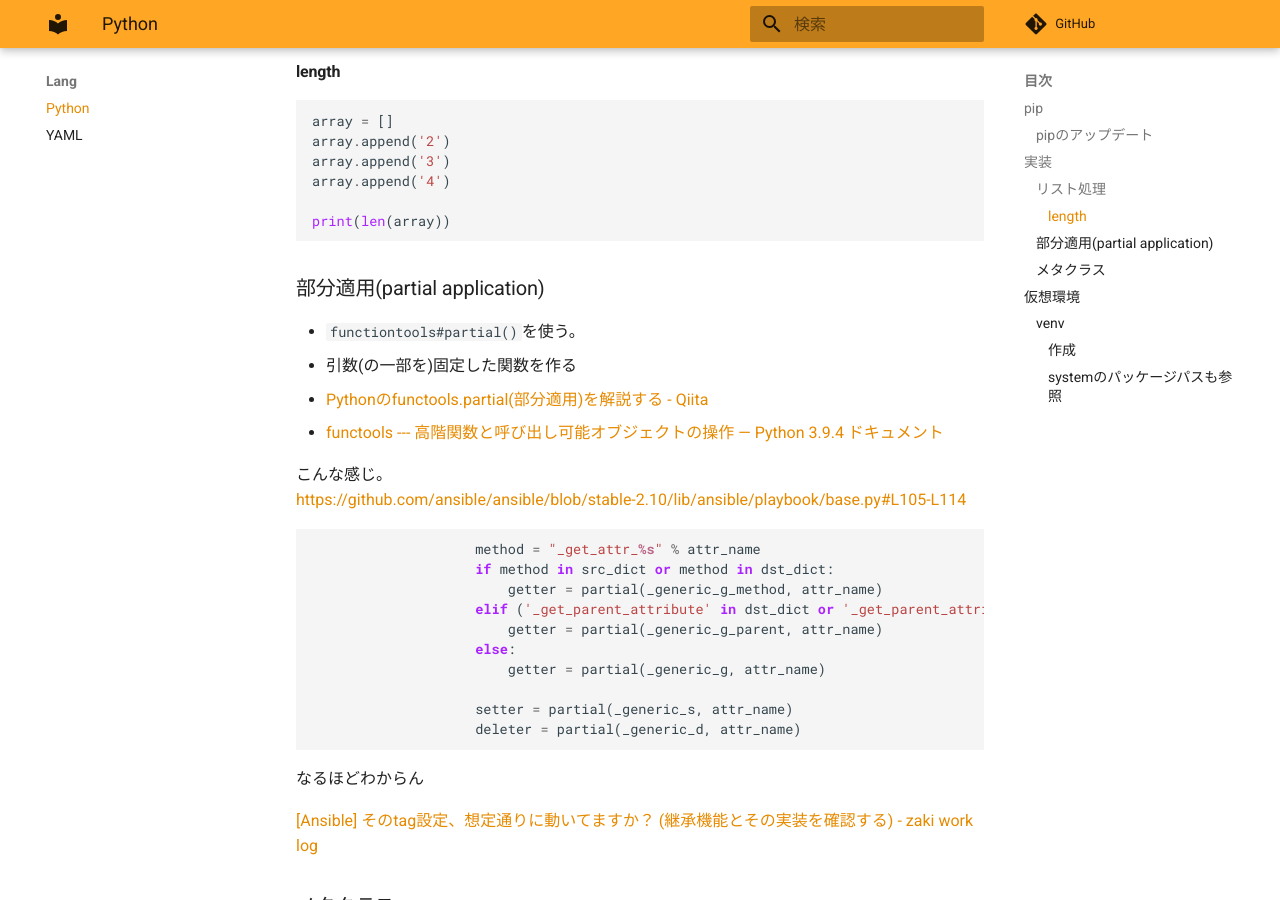
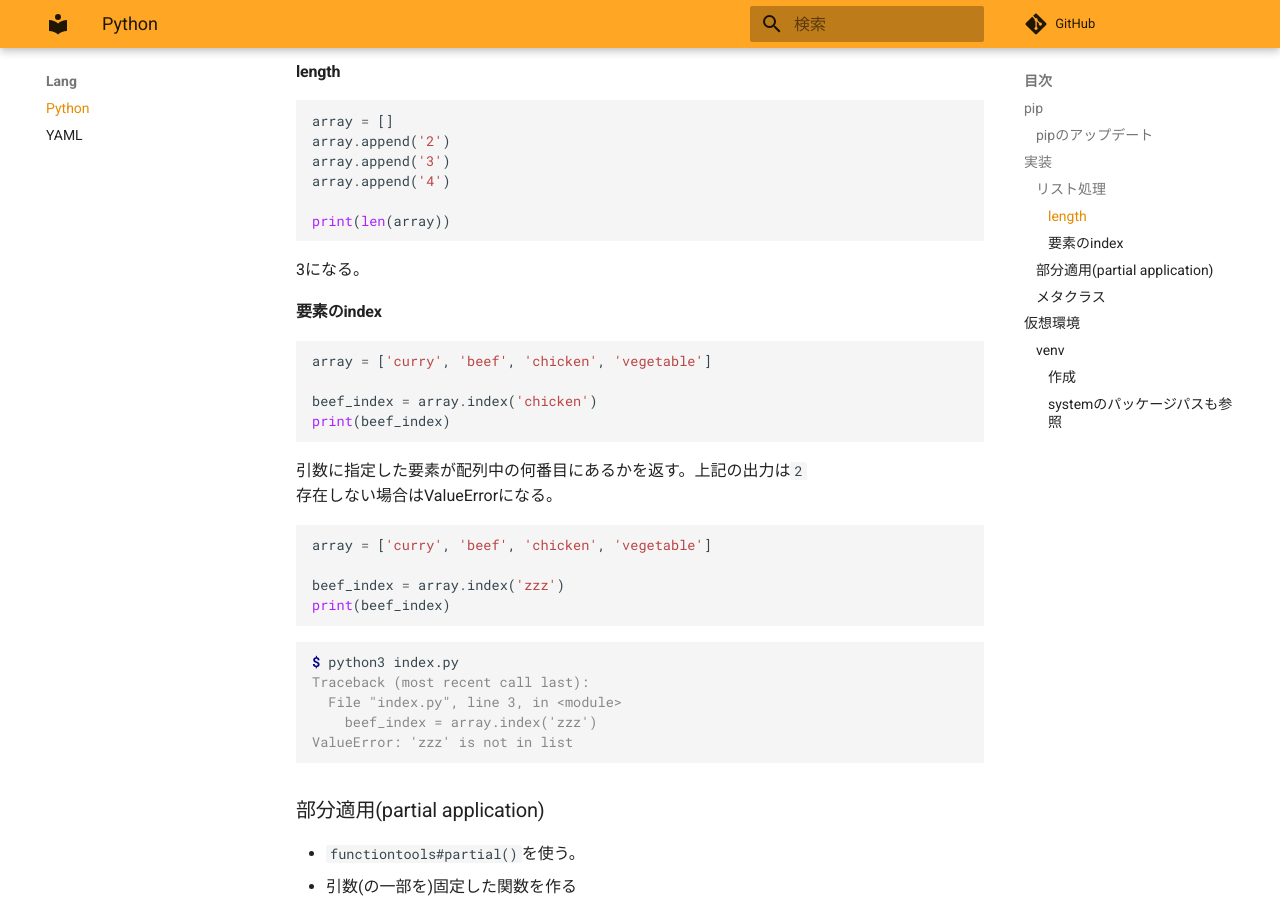
Before and after one commit to zaki-lknr/docs, an MkDocs documentation site: the page built from docs/lang/python.md, in a window 1280 px wide and 900 px high, scrolled down 511 px. Built offline with MkDocs 1.6.1 and Material for MkDocs 9.7.7, drawn with Linux system fonts in a browser that asks for light colours; comment, search, counter and statistics services are not loaded.

Commit message:
add: lang/python リストのindex

````diff
--- a/docs/lang/python.md
+++ b/docs/lang/python.md
@@ -23,6 +23,35 @@ array.append('3')
 array.append('4')
 
 print(len(array))
+```
+
+3になる。
+
+#### 要素のindex
+
+```python
+array = ['curry', 'beef', 'chicken', 'vegetable']
+
+beef_index = array.index('chicken')
+print(beef_index)
+```
+
+引数に指定した要素が配列中の何番目にあるかを返す。上記の出力は`2`
+存在しない場合はValueErrorになる。
+
+```python
+array = ['curry', 'beef', 'chicken', 'vegetable']
+
+beef_index = array.index('zzz')
+print(beef_index)
+```
+
+```console
+$ python3 index.py
+Traceback (most recent call last):
+  File "index.py", line 3, in <module>
+    beef_index = array.index('zzz')
+ValueError: 'zzz' is not in list
 ```
 
 ### 部分適用(partial application)
````
